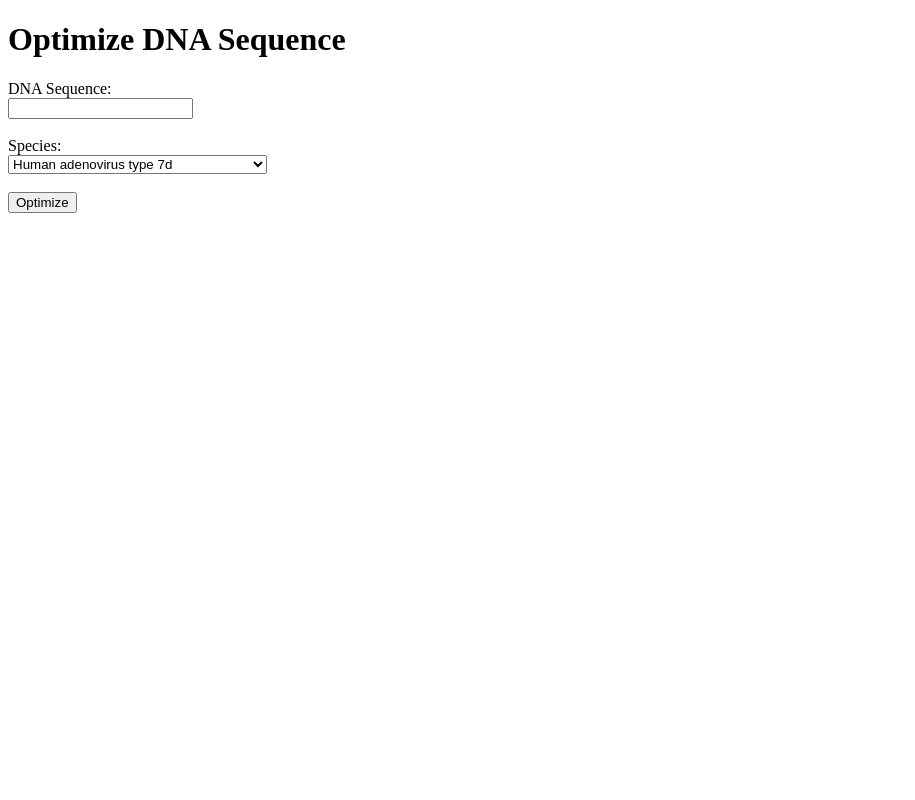
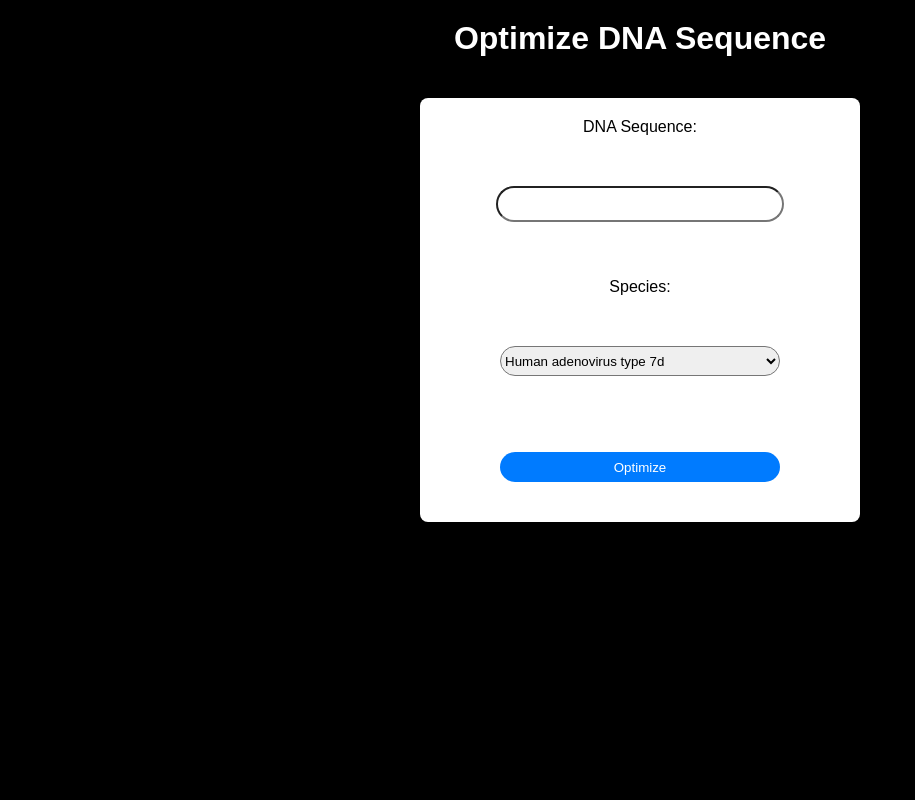
Before and after one commit to NibirDas/FinalYear, a Flask app: page / in a window 1280 px wide. Shown: the whole page, without its empty margins (0-915 px from the left). Run offline with Flask 3, Linux system fonts and the light colour scheme.

Commit message:
2nd Commit

```diff
--- /dev/null
+++ b/static/css/styles.css
@@ -0,0 +1,66 @@
+body {
+    font-family: Arial, sans-serif;
+    background-color: #000; /* Black background for the entire page */
+    color: #fff; /* White text color */
+    display: flex;
+    flex-direction: column;
+    align-items: center;
+    height: 100vh;
+    margin: 0;
+}
+
+h1 {
+    margin-top: 20px;
+    text-align: center;
+}
+
+.container {
+    display: flex;
+    flex-direction: column;
+    justify-content: center;
+    align-items: center;
+    flex-grow: 1;
+    width: 100%;
+}
+
+.opti, #result {
+    background-color: #fff; /* White background for the card */
+    color: #000; /* Black text color for the card content */
+    padding: 20px;
+    border-radius: 8px;
+    box-shadow: 0 4px 8px rgba(0, 0, 0, 0.1);
+    text-align: center;
+    max-width: 400px;
+    width: 100%;
+    margin: 20px;
+}
+
+form {
+    display: flex;
+    flex-direction: column;
+    align-items: center;
+    justify-content: center;
+}
+
+label, input, select {
+    margin-bottom: 20px;
+    border-radius: 50px;
+    width: 70%;
+    height: 30px;
+    align-items: center;
+    justify-content: center;
+}
+
+input[type="submit"] {
+    margin-top: 20px;
+    background-color: #007bff;
+    color: #fff;
+    border: none;
+    padding: 3px;
+    cursor: pointer;
+    border-radius: 50px;
+}
+
+input[type="submit"]:hover {
+    background-color: #0056b3;
+}
--- a/templates/index.html
+++ b/templates/index.html
@@ -3,10 +3,12 @@
 <head>
     <meta charset="UTF-8">
     <meta name="viewport" content="width=device-width, initial-scale=1.0">
+    <link rel="stylesheet" href="{{ url_for('static', filename='css/styles.css') }}">
     <title>Optimize DNA Sequence</title>
 </head>
 <body>
     <h1>Optimize DNA Sequence</h1>
+    <div class="opti">
         <form id="dna-form" action="/optimize" method="post">
             <label for="sequence">DNA Sequence:</label><br>
             <input type="text" id="sequence" name="sequence" required><br><br>
@@ -18,13 +20,12 @@
             </select><br><br>
             <input type="submit" value="Optimize">
         </form>
-
+    </div>
     <div id="result" style="display: none;">
         <h2>Optimization Result</h2>
         <p><strong>Optimized Sequence:</strong> <span id="optimized-sequence"></span></p>
         <p><strong>Optimized CAI:</strong> <span id="optimized-cai"></span></p>
-        <p><strong>Low Range:</strong> <span id="low-range"></span></p>
-        <p><strong>High Range:</strong> <span id="high-range"></span></p>
+        <p><strong>Optimized Range:</strong> <span id="optimized-range"></span></p>
         <p><strong>Target CAI:</strong> <span id="target-cai"></span></p>
     </div>
 
@@ -41,10 +42,9 @@
             .then(data => {
                 // Update the HTML elements with the obtained values
                 document.getElementById('optimized-sequence').textContent = data.optimized_sequence;
-                document.getElementById('optimized-cai').textContent = data.optimized_cai;
-                document.getElementById('low-range').textContent = data.low_range;
-                document.getElementById('high-range').textContent = data.high_range;
-                document.getElementById('target-cai').textContent = data.target_cai;
+                document.getElementById('optimized-cai').textContent = parseFloat(data.optimized_cai).toFixed(2);
+                document.getElementById('optimized-range').textContent = `${parseFloat(data.low_range).toFixed(2)} to ${parseFloat(data.high_range).toFixed(2)}`;
+                document.getElementById('target-cai').textContent = parseFloat(data.target_cai).toFixed(2);
 
                 // Display the result section
                 document.getElementById('result').style.display = 'block';
```
Lines whose indentation alone changed are shown as unchanged.
